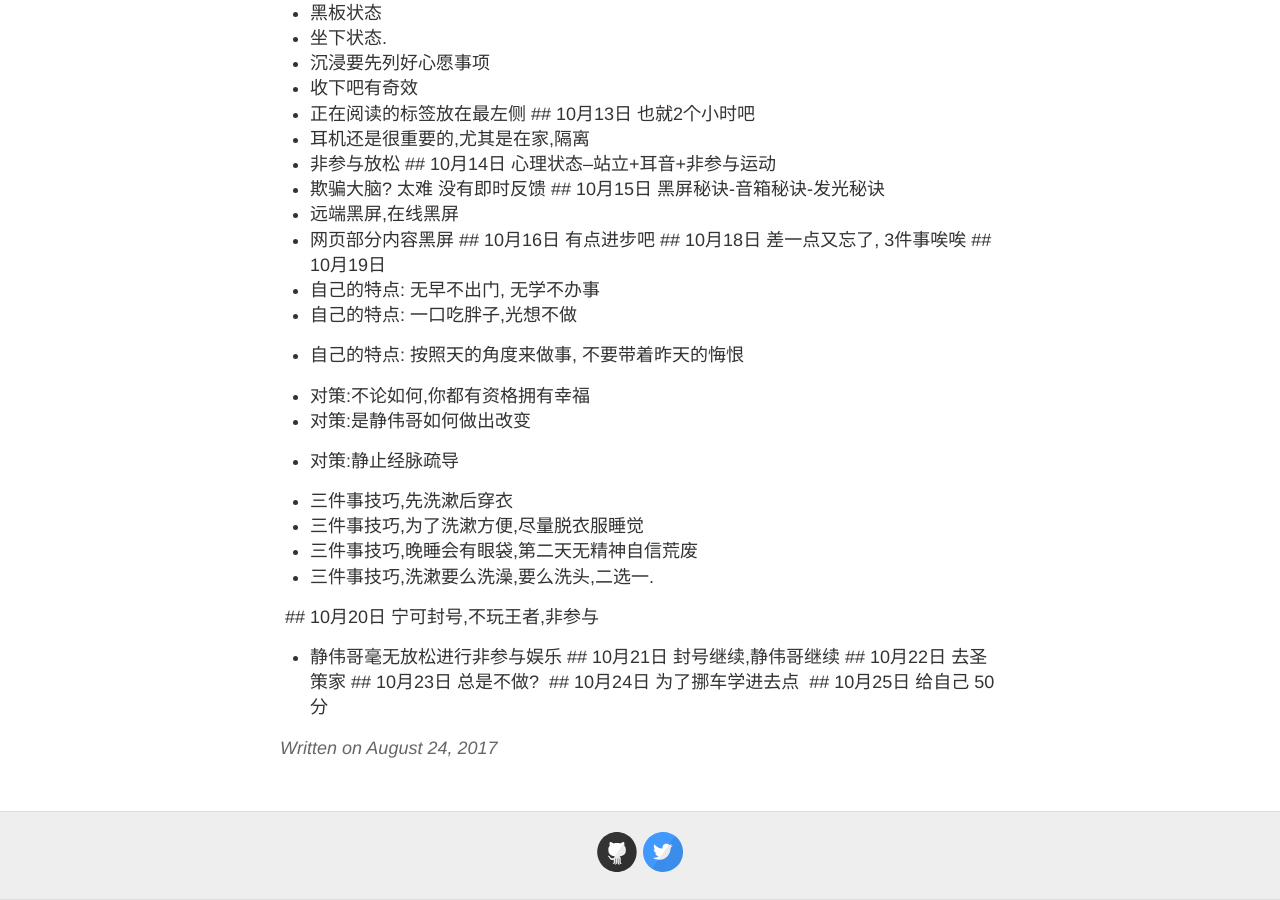
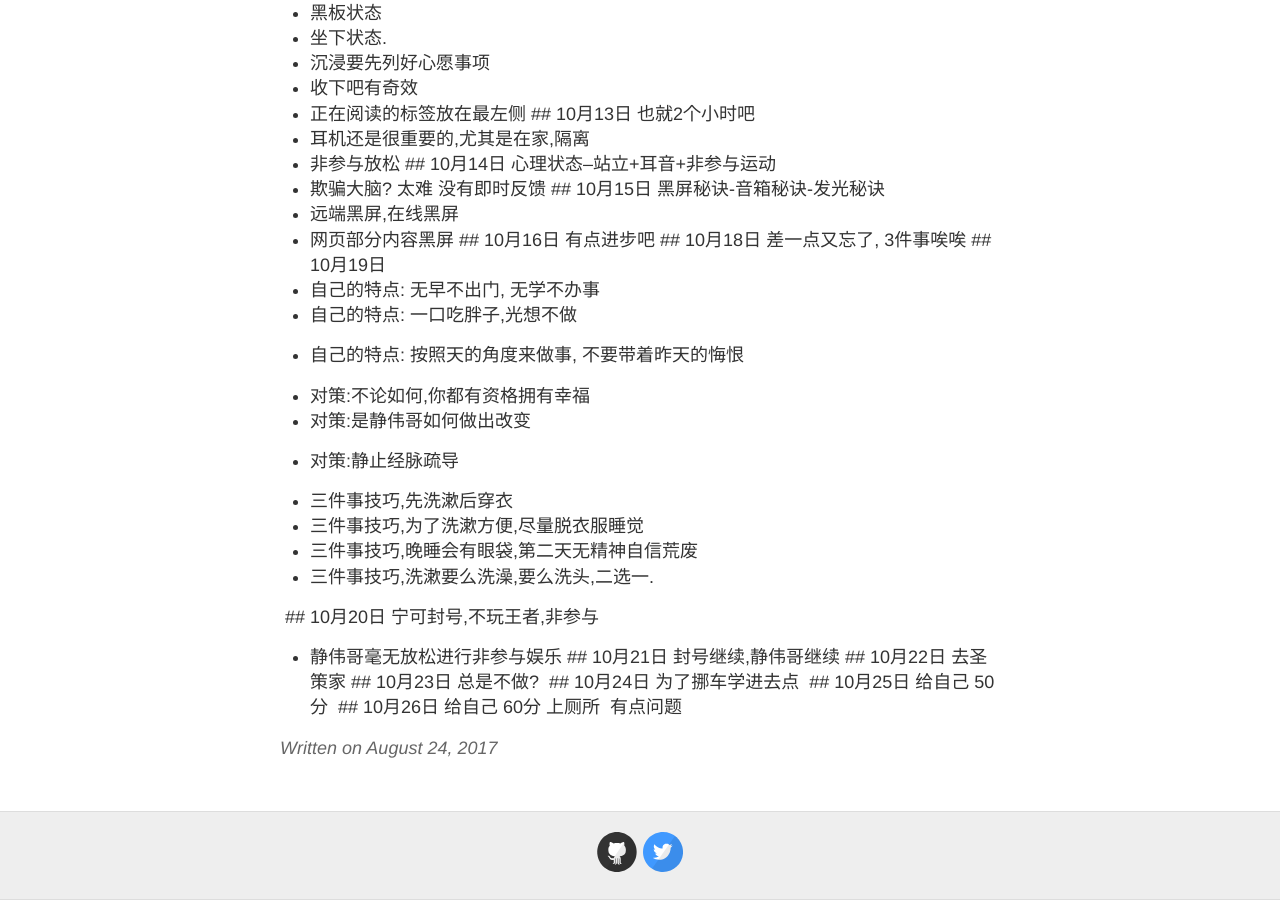
Before and after one commit to evelol/zzx_blog, a Jekyll site: the page built from _posts/2017-08-24-Ok.md, in a window 1280 px wide and 900 px high, scrolled down 5157 px. Built offline with Jekyll 4.4.1, drawn with Linux system fonts in a browser that asks for light colours; our own code applies the rules of GitHub Pages for plain Markdown files.

Commit message:
Update 2017-08-24-Ok.md

```diff
--- a/_posts/2017-08-24-Ok.md
+++ b/_posts/2017-08-24-Ok.md
@@ -164,3 +164,5 @@ q## 24日,昨天搞了搞linux，用了下deepin
  ## 10月23日 总是不做?
   ## 10月24日 为了挪车学进去点
   ## 10月25日 给自己 50分
+  ## 10月26日 给自己 60分 上厕所
+ 有点问题
```
